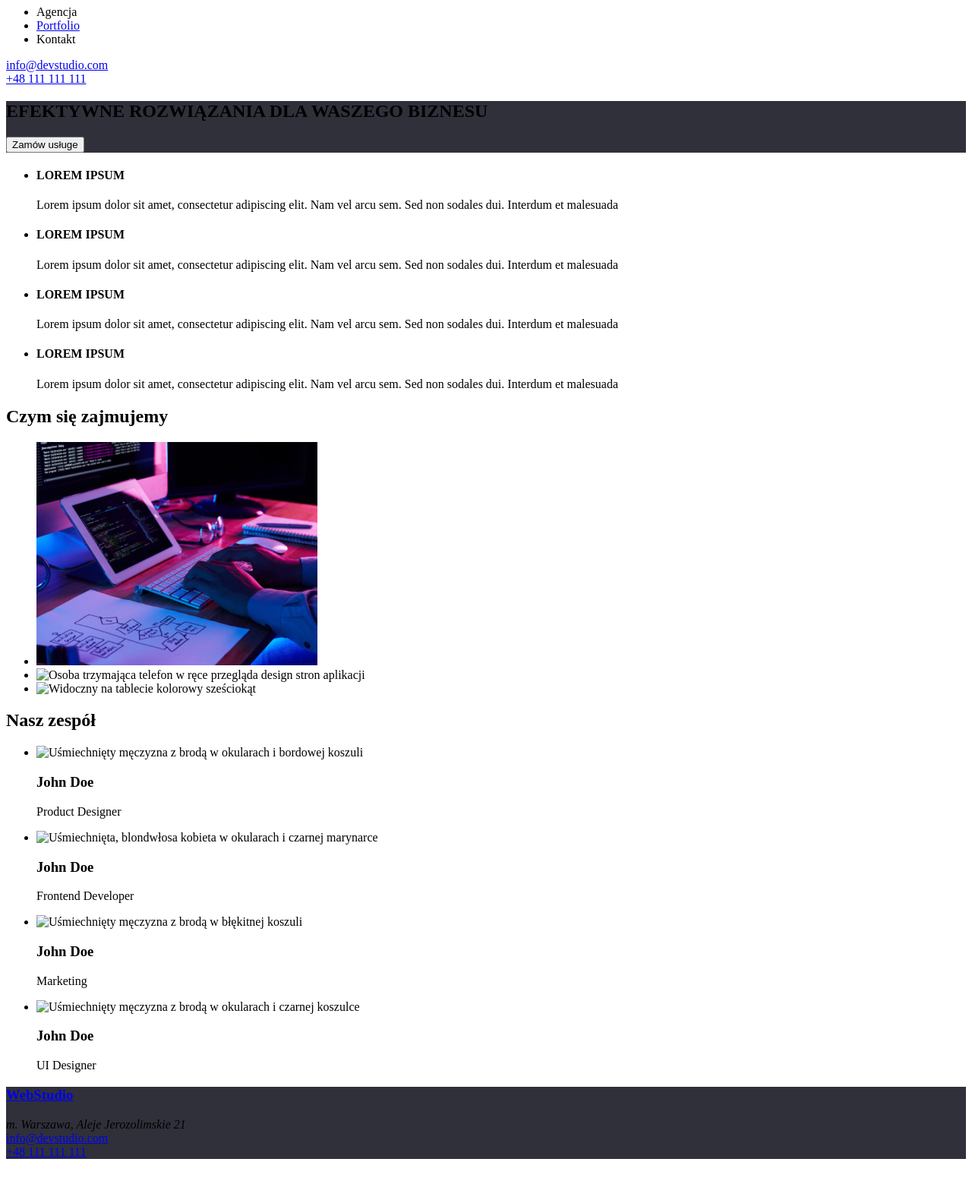
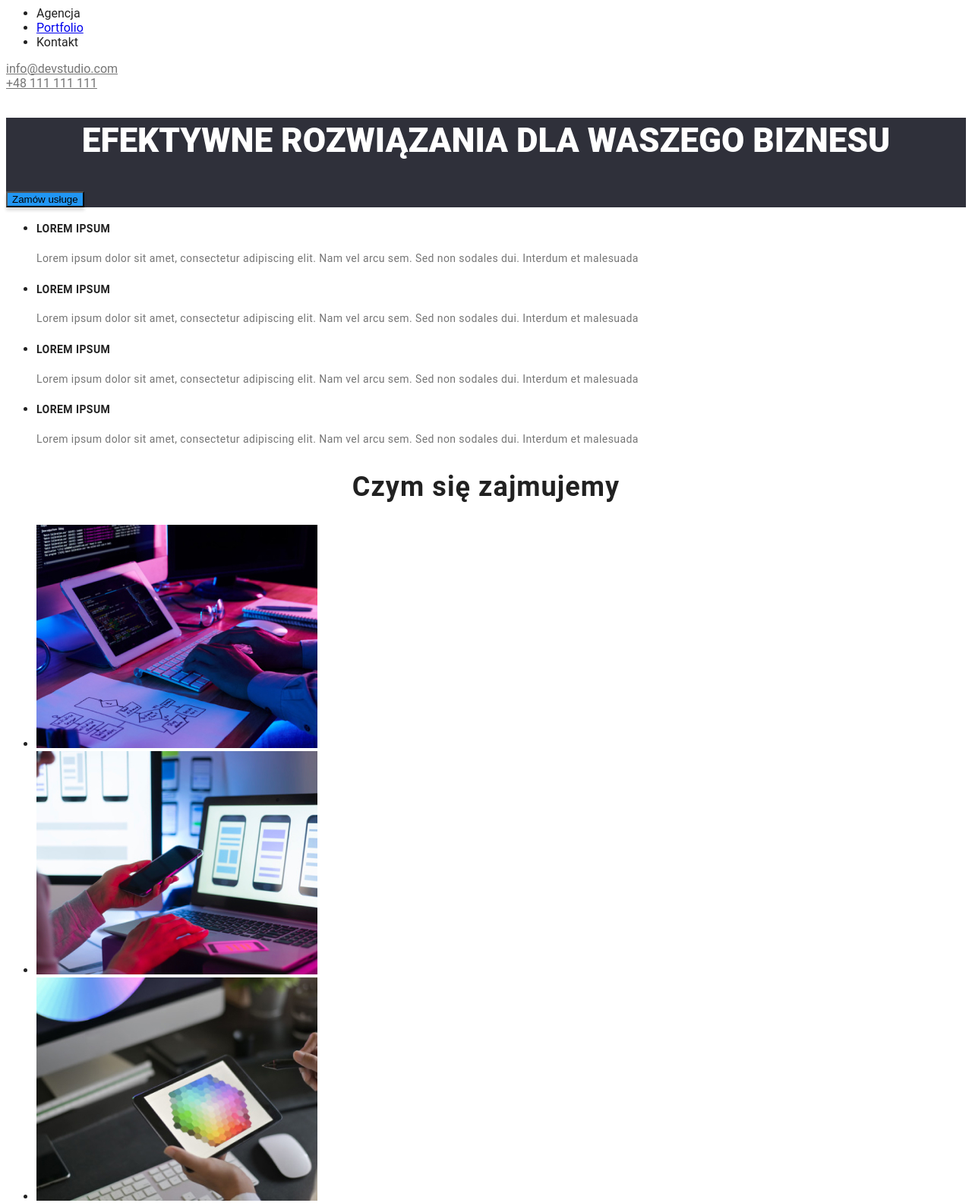
Before and after one commit to KacperMadajewski/goit-markup-hw-02, a plain HTML site: page index.html in a window 1280 px wide. Shown: the part 60-1644 px from the top of the page at 76% size. Before the commit the page ends 1594 px from the top, so only its background shows below. Drawn offline with Linux system fonts and the light colour scheme.

Commit message:
Utworzyłem i dodałem style do main-page
Dodałem różnego rodzaju style
Uzupełniłem brakujące style

```diff
--- a/css/styles.css
+++ b/css/styles.css
@@ -1,3 +1,83 @@
+body {
+  font-family: "Roboto", sans-serif;
+  color: #212121;
+}
+:root {
+  --brand-color: #2f303a;
+}
 .background {
-  background-color: #2f303a;
+  background-color: var(--brand-color);
 }
+.navy-links .link:hover,
+.navy-links .link:focus {
+  color: #2196f3;
+}
+.contact-links .link {
+  color: #757575;
+}
+.contact-links .link:hover,
+.contact-links .link:focus {
+  color: #2196f3;
+}
+.button {
+  background-color: #2196f3;
+  box-shadow: 0px 4px 4px rgba(0, 0, 0, 0.15);
+}
+.slogan {
+  font-family: "Roboto";
+  font-style: normal;
+  font-weight: 900;
+  font-size: 44px;
+  line-height: 60px;
+  color: #ffffff;
+  text-align: center;
+}
+.text-table .text-title {
+  font-family: "Roboto";
+  font-style: normal;
+  font-weight: 700;
+  font-size: 14px;
+  line-height: 16px;
+  letter-spacing: 0.03em;
+  text-transform: uppercase;
+  color: #212121;
+}
+.text-table .text {
+  font-family: "Roboto";
+  font-style: normal;
+  font-weight: 400;
+  font-size: 14px;
+  line-height: 24px;
+  letter-spacing: 0.03em;
+  color: #757575;
+}
+.section-titles {
+  font-family: 'Roboto';
+font-style: normal;
+font-weight: 700;
+font-size: 36px;
+line-height: 42px;
+text-align: center;
+letter-spacing: 0.03em;
+color: #212121;
+}
+.photos-description .name {
+  font-family: 'Roboto';
+font-style: normal;
+font-weight: 500;
+font-size: 16px;
+line-height: 19px;
+text-align: center;
+letter-spacing: 0.03em;
+color: #212121;
+}
+.photos-description .profession {
+  font-family: 'Roboto';
+font-style: normal;
+font-weight: 400;
+font-size: 16px;
+line-height: 19px;
+text-align: center;
+letter-spacing: 0.03em;
+color: #757575;
+}
--- a/index.html
+++ b/index.html
@@ -11,49 +11,49 @@
     <header>
       <h2><a href="#">WebStudio</a></h2>
       <nav>
-        <ul>
-          <li><a href=""></a>Agencja</li>
-          <li><a href="portfolio.html">Portfolio</a></li>
-          <li><a href=""></a>Kontakt</li>
+        <ul class="navy-links">
+          <li class="link"><a href=""></a>Agencja</li>
+          <li class="link"><a href="portfolio.html">Portfolio</a></li>
+          <li class="link"><a href=""></a>Kontakt</li>
         </ul>
       </nav>
-      <div>
-        <a href="mailto:info@devstudio.com">info@devstudio.com</a>
+      <div class="contact-links">
+        <a class="link" href="mailto:info@devstudio.com">info@devstudio.com</a>
         <br />
-        <a href="tel:+48111111111">+48 111 111 111</a>
+        <a class="link" href="tel:+48111111111">+48 111 111 111</a>
       </div>
     </header>
     <main>
       <section class="background">
-        <h1>EFEKTYWNE ROZWIĄZANIA DLA WASZEGO BIZNESU</h1>
-        <button type="button">Zamów usługe</button>
+        <h1 class="slogan">EFEKTYWNE ROZWIĄZANIA DLA WASZEGO BIZNESU</h1>
+        <button class="button" type="button">Zamów usługe</button>
       </section>
       <section>
-        <ul>
+        <ul class="text-table">
           <li>
-            <h4>LOREM IPSUM</h4>
-            <p>
+            <h4 class="text-title">LOREM IPSUM</h4>
+            <p class="text">
               Lorem ipsum dolor sit amet, consectetur adipiscing elit. Nam vel
               arcu sem. Sed non sodales dui. Interdum et malesuada
             </p>
           </li>
           <li>
-            <h4>LOREM IPSUM</h4>
-            <p>
+            <h4 class="text-title">LOREM IPSUM</h4>
+            <p class="text">
               Lorem ipsum dolor sit amet, consectetur adipiscing elit. Nam vel
               arcu sem. Sed non sodales dui. Interdum et malesuada
             </p>
           </li>
           <li>
-            <h4>LOREM IPSUM</h4>
-            <p>
+            <h4 class="text-title">LOREM IPSUM</h4>
+            <p class="text">
               Lorem ipsum dolor sit amet, consectetur adipiscing elit. Nam vel
               arcu sem. Sed non sodales dui. Interdum et malesuada
             </p>
           </li>
           <li>
-            <h4>LOREM IPSUM</h4>
-            <p>
+            <h4 class="text-title">LOREM IPSUM</h4>
+            <p class="text">
               Lorem ipsum dolor sit amet, consectetur adipiscing elit. Nam vel
               arcu sem. Sed non sodales dui. Interdum et malesuada
             </p>
@@ -61,11 +61,11 @@
         </ul>
       </section>
       <section>
-        <h2>Czym się zajmujemy</h2>
+        <h2 class="section-titles">Czym się zajmujemy</h2>
         <ul>
           <li>
             <img
-              src="images/img.jpg"
+              src="images/main-page/img.jpg"
               alt="Osoba tworzy kod programowy"
               width="370"
               height="294"
@@ -73,7 +73,7 @@
           </li>
           <li>
             <img
-              src="images/img-2.jpg"
+              src="images/main-page/img-2.jpg"
               alt="Osoba trzymająca telefon w ręce przegląda design stron aplikacji"
               width="370"
               height="294"
@@ -81,7 +81,7 @@
           </li>
           <li>
             <img
-              src="images/box-3.jpg"
+              src="images/main-page/box-3.jpg"
               alt="Widoczny na tablecie kolorowy sześciokąt"
               width="370"
               height="294"
@@ -90,47 +90,47 @@
         </ul>
       </section>
       <section>
-        <h2>Nasz zespół</h2>
-        <ul>
+        <h2 class="section-titles">Nasz zespół</h2>
+        <ul class="photos-description">
           <li>
             <img
-              src="images/img-4.jpg"
+              src="images/main-page/img-4.jpg"
               alt="Uśmiechnięty męczyzna z brodą w okularach i bordowej koszuli"
               width="270"
               height="260"
             />
-            <h3>John Doe</h3>
-            <p>Product Designer</p>
+            <h3 class="name">John Doe</h3>
+            <p class="profession">Product Designer</p>
           </li>
           <li>
             <img
-              src="images/img-5.jpg"
+              src="images/main-page/img-5.jpg"
               alt="Uśmiechnięta, blondwłosa kobieta w okularach i czarnej marynarce"
               width="270"
               height="260"
             />
-            <h3>John Doe</h3>
-            <p>Frontend Developer</p>
+            <h3 class="name">John Doe</h3>
+            <p class="profession">Frontend Developer</p>
           </li>
           <li>
             <img
-              src="images/img-6.jpg"
+              src="images/main-page/img-6.jpg"
               alt="Uśmiechnięty męczyzna z brodą w błękitnej koszuli"
               width="270"
               height="260"
             />
-            <h3>John Doe</h3>
-            <p>Marketing</p>
+            <h3 class="name">John Doe</h3>
+            <p class="profession">Marketing</p>
           </li>
           <li>
             <img
-              src="images/img-7.jpg"
+              src="images/main-page/img-7.jpg"
               alt="Uśmiechnięty męczyzna z brodą w okularach i czarnej koszulce"
               width="270"
               height="260"
             />
-            <h3>John Doe</h3>
-            <p>UI Designer</p>
+            <h3 class="name">John Doe</h3>
+            <p class="profession">UI Designer</p>
           </li>
         </ul>
       </section>
@@ -138,9 +138,11 @@
     <footer class="background">
       <h3><a href="#">WebStudio</a></h3>
       <address>m. Warszawa, Aleje Jerozolimskie 21</address>
-      <a href="mailto:info@devstudio.com">info@devstudio.com</a>
-      <br />
-      <a href="tel:+48111111111">+48 111 111 111</a>
+      <div class="contact-links">
+        <a class="link" href="mailto:info@devstudio.com">info@devstudio.com</a>
+        <br />
+        <a class="link" href="tel:+48111111111">+48 111 111 111</a>
+      </div>
     </footer>
   </body>
 </html>
```
Also changed, not shown: portfolio.html (+8 -8 lines), images/main-page/img.jpg (renamed from images/img.jpg).
